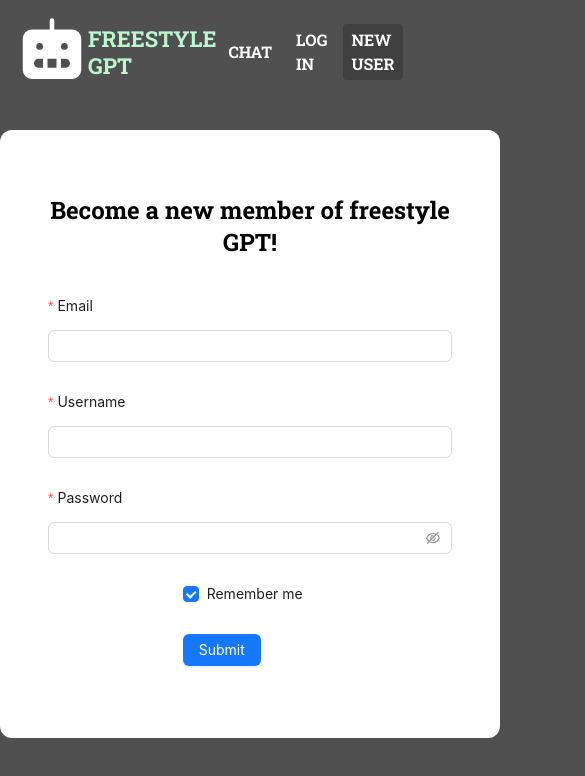
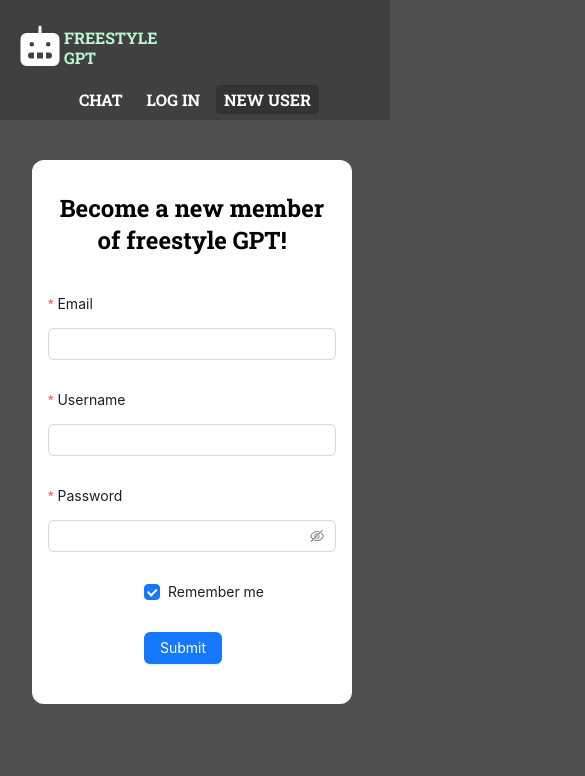
Before and after one commit to ziwenwang1994/chat-shit-freestyle, a Next.js app in the folder frontend/: page /signup in a window 390 px wide. Shown: the top 776 px of the page, 585 px wide, since content can reach past the window. Built offline with nearby package versions, Linux system fonts and the light colour scheme; no server answers.

Commit message:
responsive design

```diff
--- a/frontend/src/app/login/page.tsx
+++ b/frontend/src/app/login/page.tsx
@@ -2,8 +2,10 @@ import LoginForm from "@/components/LoginForm";
 
 export default function Login() {
   return (
-    <div className="mx-auto w-[500px] bg-white my-10 p-12 rounded-xl">
-      <h2 className="text-center text-black text-2xl font-bold py-4">Login to freestyle with bot :)</h2>
+    <div className="mx-8 max-w-[320px] sm:max-w-[600px] sm:mx-auto bg-white my-10 sm:p-12 p-4 rounded-xl">
+      <h2 className="text-center text-black text-2xl font-bold py-4">
+       {"Login to freestyle with bot :)"}
+      </h2>
       <section className="my-4">
         <LoginForm />
       </section>
--- a/frontend/src/app/signup/page.tsx
+++ b/frontend/src/app/signup/page.tsx
@@ -3,7 +3,7 @@ import SignUpForm from "@/components/SingupForm";
 
 export default function SignUp() {
   return (
-    <div className="mx-auto w-[500px] bg-white my-10 p-12 rounded-xl">
+    <div className="mx-8 max-w-[320px] sm:max-w-[600px] sm:mx-auto bg-white my-10 sm:p-12 p-4 rounded-xl">
       <h2 className="text-center text-black text-2xl font-bold py-4">
         Become a new member of freestyle GPT!
       </h2>
--- a/frontend/src/components/Header.tsx
+++ b/frontend/src/components/Header.tsx
@@ -4,15 +4,28 @@ import React, { useEffect, useRef, useState } from "react";
 import Logo from "./Logo";
 import { useAppDispatch, useAppSelector } from "@/lib/hooks";
 import { Button } from "antd";
+import type { MenuProps } from 'antd';
+import { Menu } from 'antd';
 import { logout, setUser } from "@/lib/features/userSlice";
 import { usePathname, useRouter } from "next/navigation";
+import { MdMenu } from "react-icons/md";
 
 const links = [
   { name: "chat", path: "/chat" },
   { name: "log in", path: "/login" },
   { name: "new user", path: "/signup" },
 ];
-
+const items: MenuItem[] = [
+  {
+    key: 'sub1',
+    label: 'Navigation One',
+    icon: <MdMenu />,
+    children: [
+      { key: '1', label: 'Option 1' },
+      { key: '2', label: 'Option 2' },]
+    }
+  ];
+type MenuItem = Required<MenuProps>['items'][number];
 type User = {
   name: string;
   email: string;
@@ -54,20 +67,20 @@ const Header = (props: HeaderProps) => {
     if (user) dispatch(setUser(user));
   }, [user]);
   return (
-    <header className="h-[90px]">
-      <div className="flex items-center px-[16px] pt-[16px] justify-between">
+    <header className="min-h-[90px] sm:h-[90px] bg-black/20 sm:bg-none py-2">
+      <div className="block sm:flex items-center px-[16px] pt-[16px] sm:justify-between">
         <div>
           <Logo />
         </div>
         <nav
-          className="flex items-center transition-opacity duration-200 ease-in-out"
+          className="block sm:flex items-center transition-opacity duration-200 ease-in-out text-center sm:mt-0 mt-4"
           style={{
             opacity: visible ? "1" : "0",
           }}
         >
           {loginStatus && (
             <Link
-              className="text-white/80 mr-8 hover:text-white transition-colors duration-100 ease-in-out"
+              className="text-white/80 mr-8 sm:text-xl  text-sm  hover:text-white transition-colors duration-100 ease-in-out"
               href="/profile"
             >
               Hi, {name}!
--- a/frontend/src/components/Logo.tsx
+++ b/frontend/src/components/Logo.tsx
@@ -5,10 +5,10 @@ import { PiRobotFill } from "react-icons/pi";
 const Logo = () => {
   return (
     <Link href="/" className="flex items-center">
-      <PiRobotFill className="text-[72px] text-white" />
+      <PiRobotFill className="text-[48px] text-white" />
       <div>
-        <h2 className="font-[700] text-[22px] leading-tight text-green-200">FREESTYLE</h2>
-        <h3 className="font-[700] text-[22px] leading-tight text-green-200">GPT</h3>
+        <h2 className="font-[700] text-[16px] leading-tight text-green-200">FREESTYLE</h2>
+        <h3 className="font-[700] text-[16px] leading-tight text-green-200">GPT</h3>
       </div>
     </Link>
   );
```
